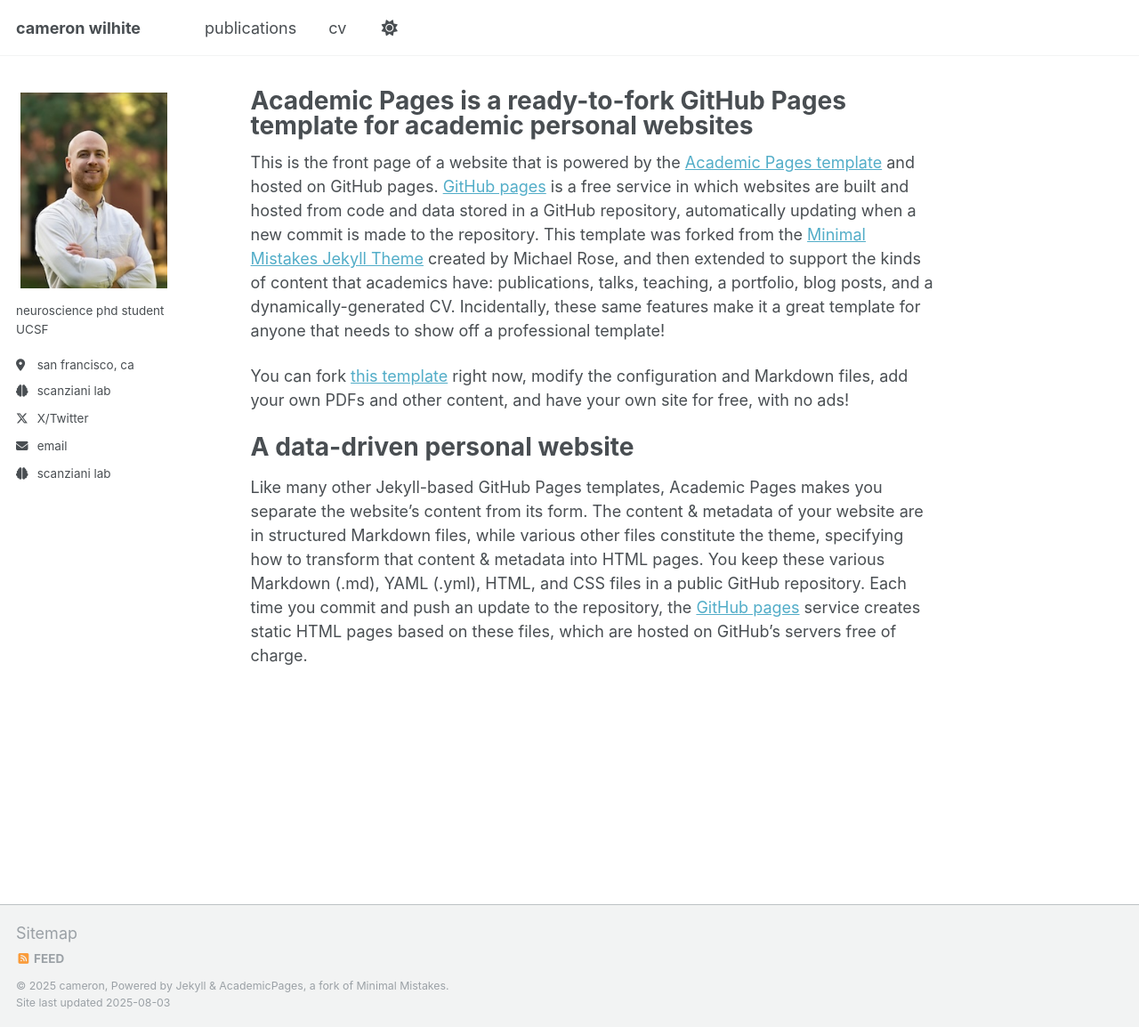
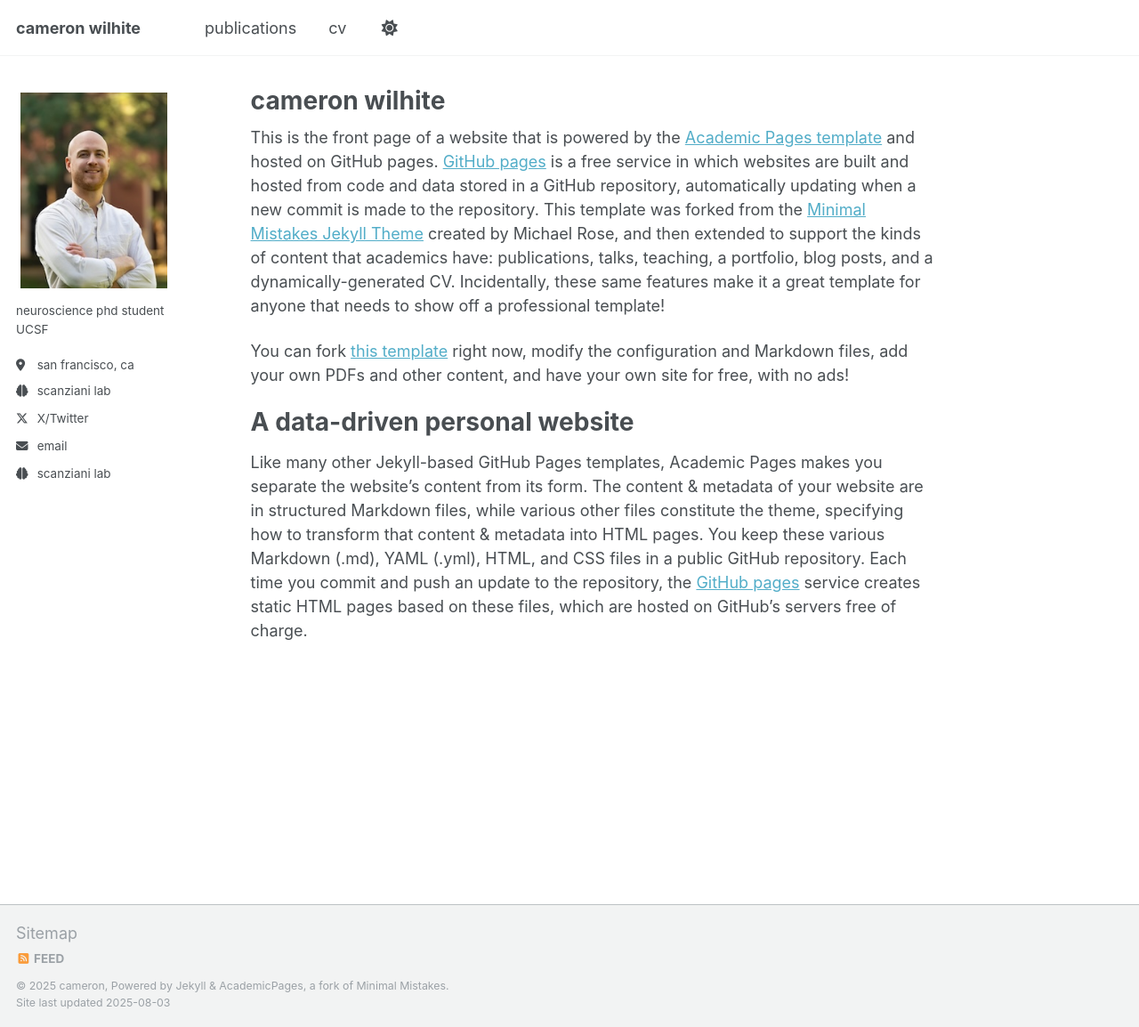
Before and after one commit to camwilhite/camwilhite.github.io, a Jekyll site: the page built from _pages/about.md, in a window 1280 px wide and 1154 px high. Shown: the whole window at 89% size. Built offline with Jekyll 4.4.1, drawn with Linux system fonts in a browser that asks for light colours; a script that is not in the unit is left out.

Commit message:
Update about.md

```diff
--- a/_pages/about.md
+++ b/_pages/about.md
@@ -1,6 +1,6 @@
 ---
 permalink: /
-title: "Academic Pages is a ready-to-fork GitHub Pages template for academic personal websites"
+title: "cameron wilhite"
 author_profile: true
 redirect_from:
   - /about/
```
